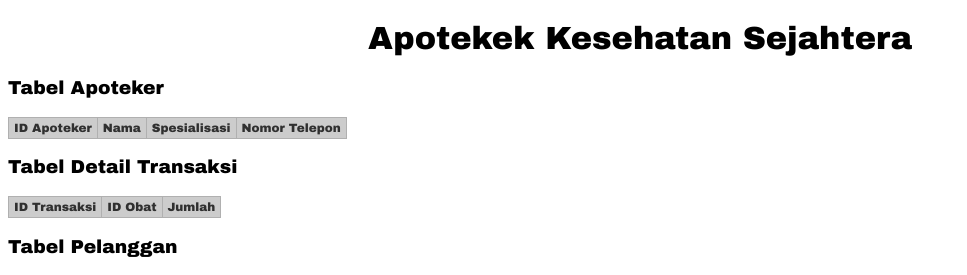
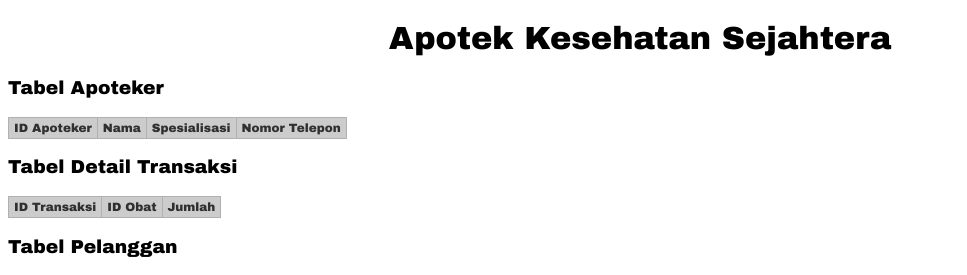
Before and after one commit to Masss21/Tugas-Koneksi, a PHP site: page / in a window 1280 px wide. Shown: the top 275 px of the page, without its empty margins (0-967 px from the left). Run offline with PHP 8.4, Linux system fonts and the light colour scheme; data that the repository does not hold is empty.

Commit message:
Index.php

```diff
--- a/Index.php
+++ b/Index.php
@@ -10,7 +10,7 @@
     </style>
 </head>
 <body>
-    <center><h1>Apotekek Kesehatan Sejahtera</h1></center>
+    <center><h1>Apotek Kesehatan Sejahtera</h1></center>
     <h3>Tabel Apoteker</h3>
     <table>
         <thead>
```
